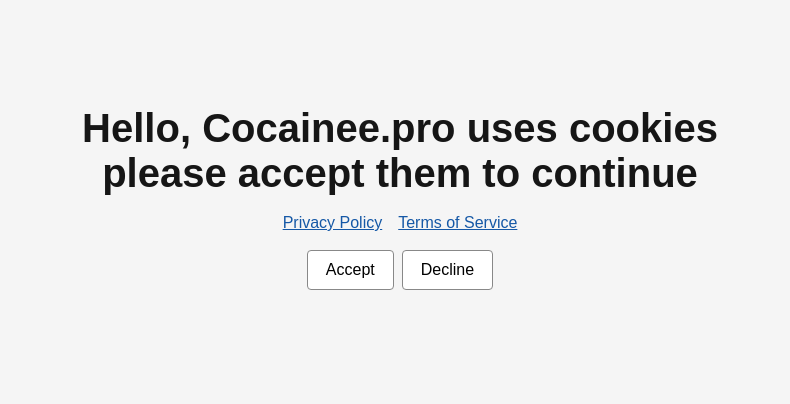
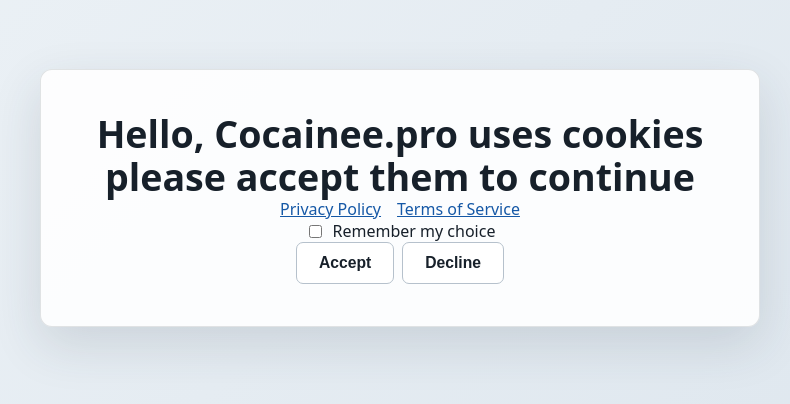
Before and after one commit to Crystal-the-dev/cocainee.pro, a Next.js app: page / in a window 1280 px wide. Shown: the part 202-606 px from the top of the page, without its empty margins (240-1030 px from the left). Built offline with nearby package versions, Linux system fonts and the light colour scheme.

Commit message:
Video still not here but fixed and adjusted some UI changes | Copilot helped creating this change

```diff
--- a/app/globals.css
+++ b/app/globals.css
@@ -1,7 +1,7 @@
 :root {
-  font-family: Arial, sans-serif;
-  color: #161616;
-  background: #f5f5f5;
+  font-family: system-ui, -apple-system, BlinkMacSystemFont, "Segoe UI", sans-serif;
+  color: #17202a;
+  background: #e9eef3;
 }
 
 * {
@@ -15,17 +15,26 @@
   place-items: center;
   padding: 24px;
   text-align: center;
+  background: linear-gradient(135deg, #eef3f7, #dce5ed);
 }
 
 main {
   display: grid;
   gap: 18px;
+  width: min(100%, 720px);
+  padding: 42px 32px;
+  border: 1px solid rgba(23, 32, 42, 0.12);
+  border-radius: 12px;
+  background: rgba(255, 255, 255, 0.88);
+  box-shadow: 0 18px 50px rgba(42, 58, 74, 0.14);
 }
 
 h1 {
   max-width: 680px;
   margin: 0;
-  font-size: clamp(1.5rem, 4vw, 2.5rem);
+  color: #17202a;
+  font-size: clamp(1.5rem, 4vw, 2.35rem);
+  line-height: 1.15;
 }
 
 nav {
@@ -34,22 +43,45 @@
   gap: 16px;
 }
 
+.form-option {
+  display: flex;
+  justify-content: center;
+  align-items: center;
+  gap: 8px;
+}
+
 a {
   color: #1558a6;
 }
 
 button {
   margin: 0 4px;
-  padding: 10px 18px;
-  border: 1px solid #888;
-  border-radius: 4px;
-  background: white;
+  padding: 11px 22px;
+  border: 1px solid #b6c1cc;
+  border-radius: 7px;
+  background: #ffffff;
+  color: #17202a;
   cursor: pointer;
-  font-size: 1rem;
+  font-size: 0.98rem;
+  font-weight: 650;
+  transition: transform 120ms ease, background-color 120ms ease, box-shadow 120ms ease;
 }
 
 button:hover {
-  background: #e9e9e9;
+  background: #f0f4f7;
+  box-shadow: 0 4px 12px rgba(42, 58, 74, 0.12);
+  transform: translateY(-1px);
+}
+
+button:focus-visible,
+a:focus-visible,
+input:focus-visible {
+  outline: 3px solid rgba(21, 88, 166, 0.35);
+  outline-offset: 3px;
+}
+
+button:active {
+  transform: translateY(0);
 }
 
 .jumpscare {
@@ -71,3 +103,36 @@
   height: 100%;
   object-fit: cover;
 }
+
+.unsaved-dialog {
+  position: absolute;
+  z-index: 3;
+  top: 50%;
+  left: 50%;
+  width: min(420px, calc(100% - 32px));
+  padding: 24px;
+  transform: translate(-50%, -50%);
+  background: white;
+  color: #161616;
+  box-shadow: 0 12px 40px rgba(0, 0, 0, 0.6);
+  text-align: left;
+}
+
+.unsaved-dialog h2 {
+  margin: 0 0 8px;
+}
+
+.unsaved-dialog p {
+  margin: 0 0 20px;
+}
+
+.dialog-actions {
+  display: flex;
+  justify-content: flex-end;
+  gap: 8px;
+  flex-wrap: wrap;
+}
+
+.dialog-actions button {
+  margin: 0;
+}
--- a/app/page.js
+++ b/app/page.js
@@ -4,10 +4,14 @@
 
 export default function HomePage() {
   const [showJumpscare, setShowJumpscare] = useState(false);
+  const [showUnsavedWarning, setShowUnsavedWarning] = useState(false);
+  const hasUnsavedChanges = useRef(false);
   const audioRef = useRef(null);
 
   useEffect(() => {
     const handleBeforeUnload = (event) => {
+      if (!hasUnsavedChanges.current) return;
+
       event.preventDefault();
       event.returnValue = '';
     };
@@ -30,24 +34,39 @@
       audioRef.current.play().catch(() => {});
     }
 
-    window.setTimeout(() => window.location.reload(), 500);
   }
 
   return (
     <main>
+      <form onInput={() => { hasUnsavedChanges.current = true; }}>
         <h1>Hello, Cocainee.pro uses cookies please accept them to continue</h1>
         <nav>
           <a href="#privacy">Privacy Policy</a>
           <a href="#terms">Terms of Service</a>
         </nav>
+        <label className="form-option">
+          <input type="checkbox" name="remember-choice" />
+          Remember my choice
+        </label>
         <div>
           <button type="button" onClick={triggerJumpscare}>Accept</button>
           <button type="button" onClick={triggerJumpscare}>Decline</button>
         </div>
+      </form>
 
       <div className={showJumpscare ? 'jumpscare visible' : 'jumpscare'} role="dialog" aria-label="Jumpscare" aria-hidden={!showJumpscare}>
         <img src="/jumpscare.jpg" alt="" />
         <audio ref={audioRef} src="/jumpscare.mp3" preload="auto" />
+        {showUnsavedWarning && (
+          <div className="unsaved-dialog" role="alertdialog" aria-modal="true" aria-labelledby="unsaved-title">
+            <h2 id="unsaved-title">Unsaved changes</h2>
+            <p>This document has changes that have not been saved.</p>
+            <div className="dialog-actions">
+              <button type="button" onClick={() => setShowUnsavedWarning(false)}>Cancel</button>
+              <button type="button" onClick={() => { setShowUnsavedWarning(false); setShowJumpscare(false); }}>Close without saving</button>
+            </div>
+          </div>
+        )}
       </div>
     </main>
   );
```
Also changed, not shown: 1 other file (tests, documents, lock files or other folders). Lines whose indentation alone changed are shown as unchanged.
